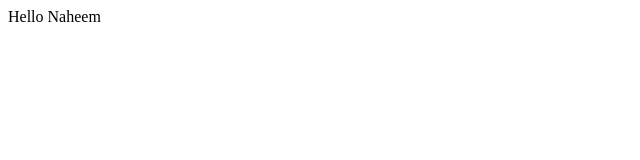
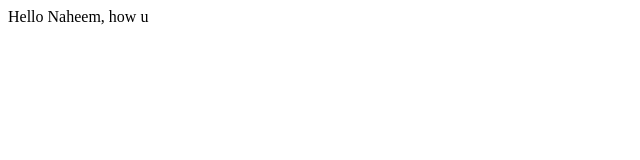
Before and after one commit to Mentor-Ntech/team1, a plain HTML site: page index.html in a window 1280 px wide. Shown: the full height of the page, 0-640 px from the left. Drawn offline with Linux system fonts and the light colour scheme.

Commit message:
Add footer .#1

```diff
--- a/index.html
+++ b/index.html
@@ -8,6 +8,6 @@
 </head>
 <body>
 
-    <footer>Hello Naheem</footer>
+    <footer>Hello Naheem, how u</footer>
 </body>
 </html>
```
